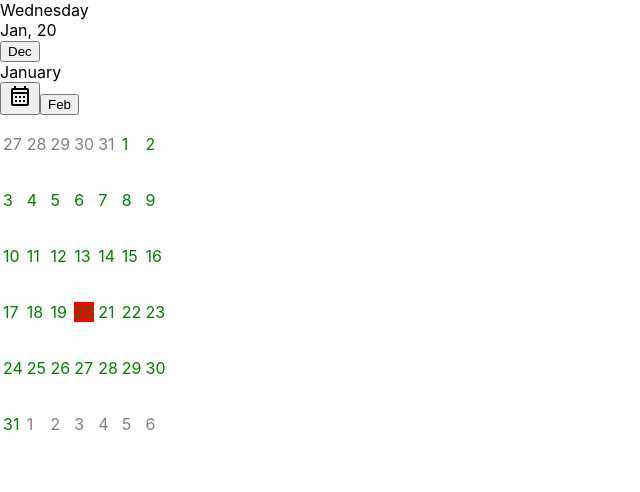
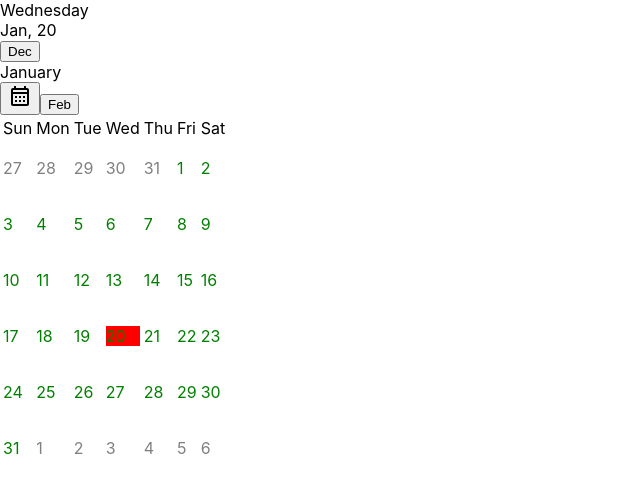
Before and after one commit to tregulovailmira/react-calendar, a React (Create React App) app: page / in a window 1280 px wide. Shown: the top 492 px of the page, without its empty margins (0-640 px from the left). Built offline with nearby package versions, Linux system fonts and the light colour scheme.

Commit message:
Create WeekDays component

```diff
--- /dev/null
+++ b/src/components/Calendar/Month/WeekDays/index.jsx
@@ -0,0 +1,17 @@
+import React from 'react';
+
+const WeekDays = () => {
+    return (
+        <thead>
+            <td>Sun</td>
+            <td>Mon</td>
+            <td>Tue</td>
+            <td>Wed</td>
+            <td>Thu</td>
+            <td>Fri</td>
+            <td>Sat</td>
+        </thead>
+    );
+}
+
+export default WeekDays;
--- a/src/components/Calendar/Month/index.jsx
+++ b/src/components/Calendar/Month/index.jsx
@@ -1,4 +1,5 @@
 import React, { useMemo } from 'react';
+import WeekDays from './WeekDays';
 import Week from './Week';
 import { startOfWeek, endOfMonth, add, format, isSameMonth } from 'date-fns';
 
@@ -22,6 +23,7 @@ const Month = (props) => {
 
   return (
     <table>
+      <WeekDays />
       <tbody>
         {getWeeks.map((week) => (
           <Week {...props} week={week} key={format(week[0], 'w')} />
```
